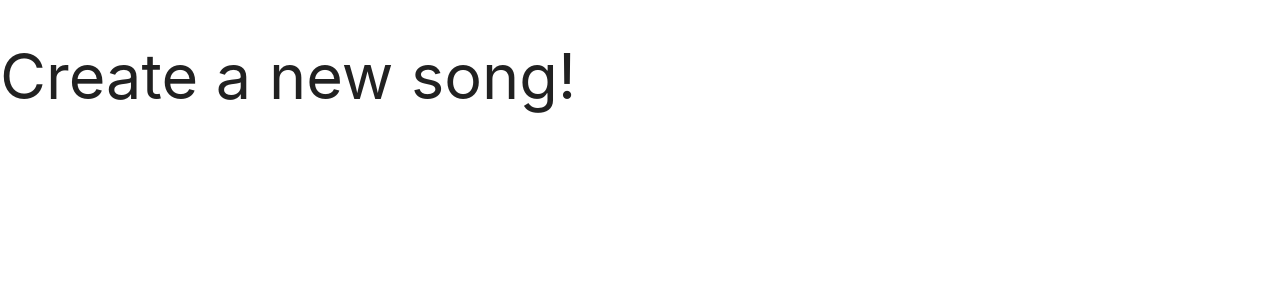
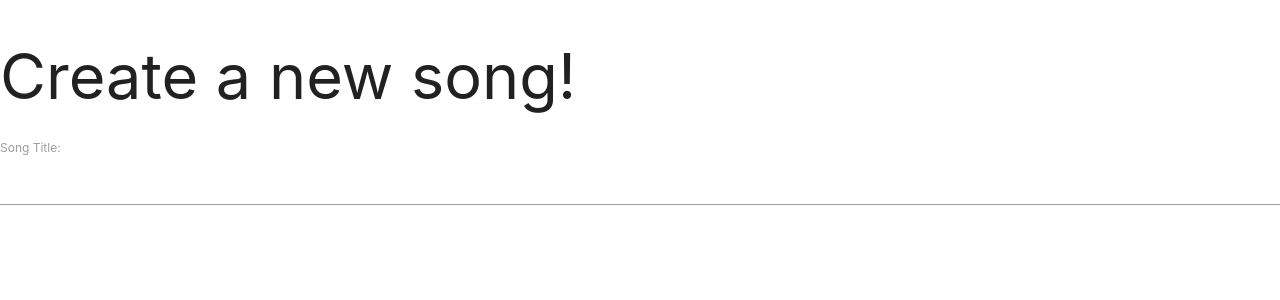
Before and after one commit to RdotSilva/MERN-GraphQL-Song-Lyrics, a React (Create React App) app: page /song/new in a window 1280 px wide. Shown: the top 300 px of the page. Built offline with nearby package versions, Linux system fonts and the light colour scheme.

Commit message:
Add controlled input for song title

```diff
--- a/src/components/SongCreate.js
+++ b/src/components/SongCreate.js
@@ -1,9 +1,23 @@
-import React from "react";
+import React, { useState } from "react";
 
 const SongCreate = () => {
+	const [songData, setSongData] = useState({
+		title: ""
+	});
+
+	const { title } = songData;
+
+	const onChange = e => {
+		setSongData({ ...songData, [e.target.name]: e.target.value });
+	};
+
 	return (
 		<div>
 			<h1>Create a new song!</h1>
+			<form>
+				<label>Song Title:</label>
+				<input name="title" onChange={e => onChange(e)} value={title} />
+			</form>
 		</div>
 	);
 };
```
